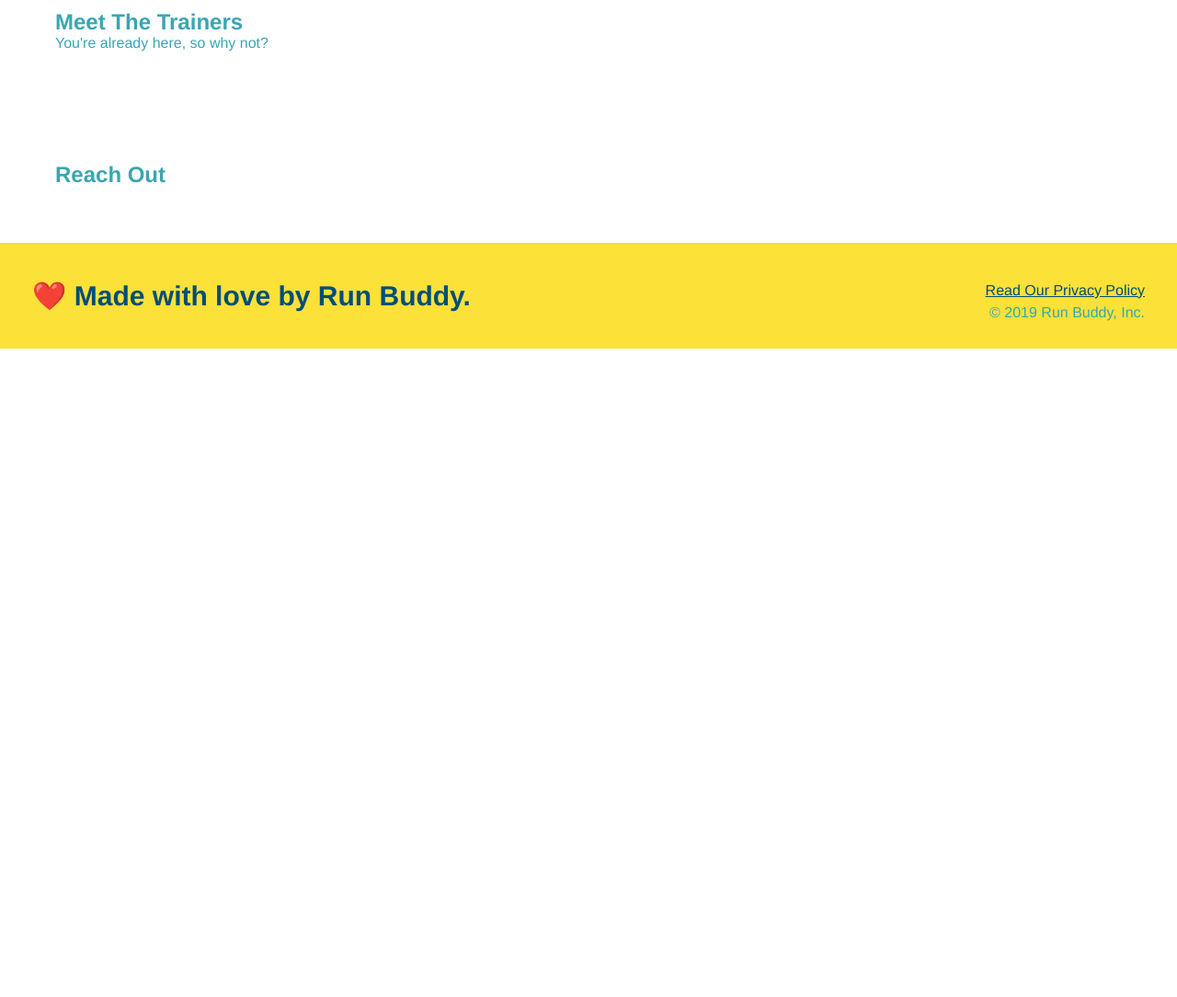
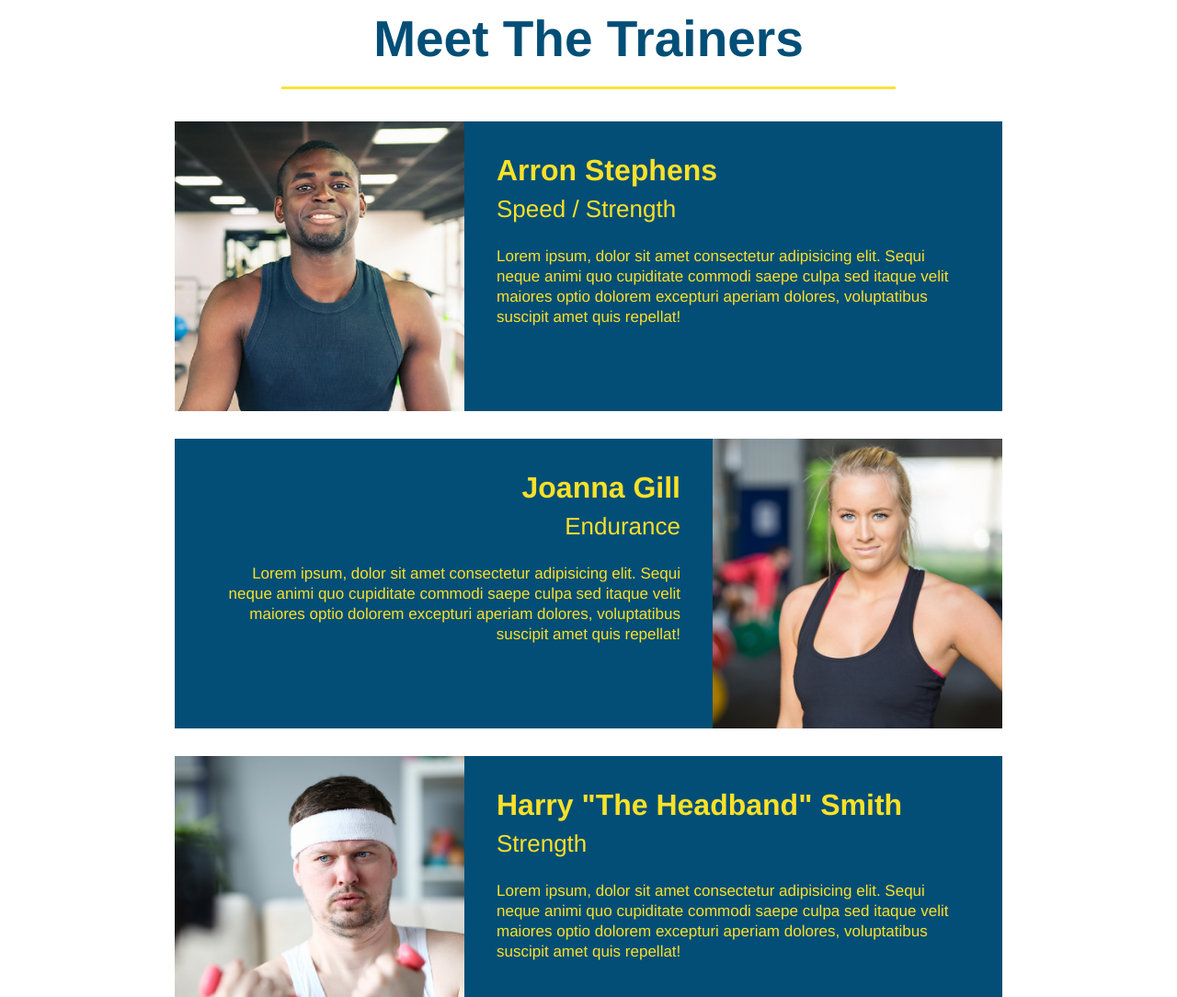
Before and after one commit to TylerEvans-hash/run-buddy, a plain HTML site: page index.html in a window 1280 px wide. Shown: the part 2780-3864 px from the top of the page at 92% size. Before the commit the page ends 3159 px from the top, so only its background shows below. Drawn offline with Linux system fonts and the light colour scheme.

Commit message:
meet the trainers section

```diff
--- a/assets/css/style.css
+++ b/assets/css/style.css
@@ -179,3 +179,50 @@ button {
 .steps span {
     font-size: 38px;
 }
+
+.trainers {
+    text-align: center;
+}
+
+.trainer {
+    width: 900px;
+    margin: 0 auto 30px auto;
+    background: #024e76;
+    color: #fce128;
+    overflow: auto;
+}
+
+.trainer img {
+    width: 35%;
+    float: left;
+}
+
+.trainer-bio {
+    padding: 35px;
+    float: left;
+    width: 65%;
+}
+
+.text-left {
+    text-align: left;
+}
+
+.text-right {
+    text-align: right;
+}
+
+.trainer-bio h3 {
+    font-size:32px;
+    margin-bottom: 8px;
+}
+
+.trainer-bio h4 {
+    font-weight: lighter;
+    font-size: 26px;
+    margin-bottom: 25px;
+}
+
+.trainer-bio p {
+    font-size: 17px;
+    line-height: 1.3;
+}
--- a/index.html
+++ b/index.html
@@ -29,11 +29,11 @@
                     </li>
 
                     <li>
-                       <a href="your-trainers">Your Trainers</a>
+                       <a href="#your-trainers">Your Trainers</a>
                     </li>
 
                     <li>
-                        <a href="reach-out">Reach Out</a>
+                        <a href="#reach-out">Reach Out</a>
                     </li>
                 </ul>
             </nav>
@@ -114,9 +114,47 @@
         </section>
 
         <!-- "meet the trainers" -->
-        <section>
-            <h2>Meet The Trainers</h2>
-            <p>You're already here, so why not?</p>
+        <section id="your-trainers" class="trainers">
+            <h2 class="section-title primary-border">
+                Meet The Trainers
+            </h2>
+
+            <article class="trainer">
+                <img src="./assets/images/trainer-1.jpg" alt="Arron Stephens in his workout clothes, ready to pump iron" />
+                <div class="trainer-bio text-left">
+                    <h3>Arron Stephens</h3>
+                    <h4>Speed / Strength</h4>
+                    <p>
+                        Lorem ipsum, dolor sit amet consectetur adipisicing elit. Sequi neque animi quo cupiditate commodi saepe culpa sed
+                        itaque velit maiores optio dolorem excepturi aperiam dolores, voluptatibus suscipit amet quis repellat!
+                    </p>
+                </div>
+            </article>
+
+            <article class="trainer">
+                <div class="trainer-bio text-right">
+                    <h3>Joanna Gill</h3>
+                    <h4>Endurance</h4>
+                    <p>
+                        Lorem ipsum, dolor sit amet consectetur adipisicing elit. Sequi neque animi quo cupiditate commodi saepe culpa sed
+                        itaque velit maiores optio dolorem excepturi aperiam dolores, voluptatibus suscipit amet quis repellat!
+                    </p>
+                </div>
+                <img src="./assets/images/trainer-2.jpg" alt="Joanna Gill cooling off after a workout" />
+            </article>
+
+            <article class="trainer">
+                <img src="./assets/images/trainer-3.jpg" alt="Harry Smith wearing a headband and lifting comically small pink weights" />
+                <div class="trainer-bio text-left">
+                    <h3>Harry "The Headband" Smith</h3>
+                    <h4>Strength</h4>
+                    <p>
+                        Lorem ipsum, dolor sit amet consectetur adipisicing elit. Sequi neque animi quo cupiditate commodi saepe culpa sed
+                        itaque velit maiores optio dolorem excepturi aperiam dolores, voluptatibus suscipit amet quis repellat!
+                    </p>
+                </div>
+            </article>
+
         </section>
 
         <!-- "reach out" section -->
```
Also changed, not shown: assets/images/trainer-1.jpg (added), assets/images/trainer-2.jpg (added), assets/images/trainer-3.jpg (added).
